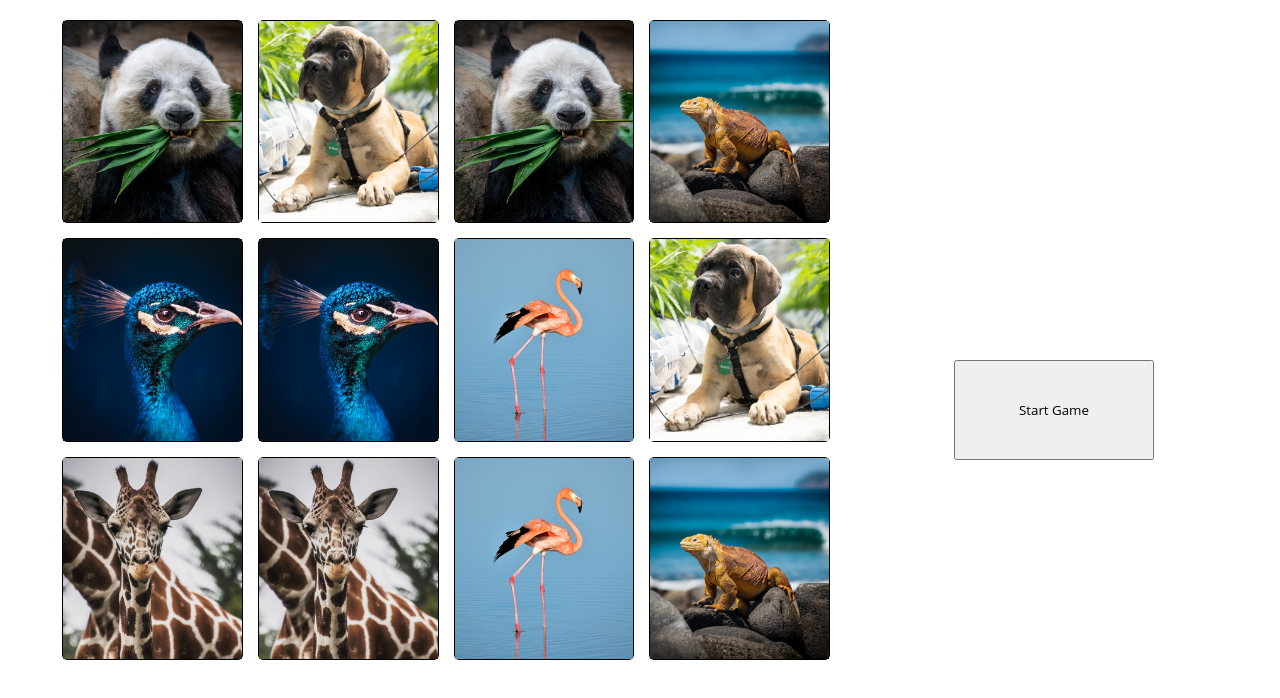
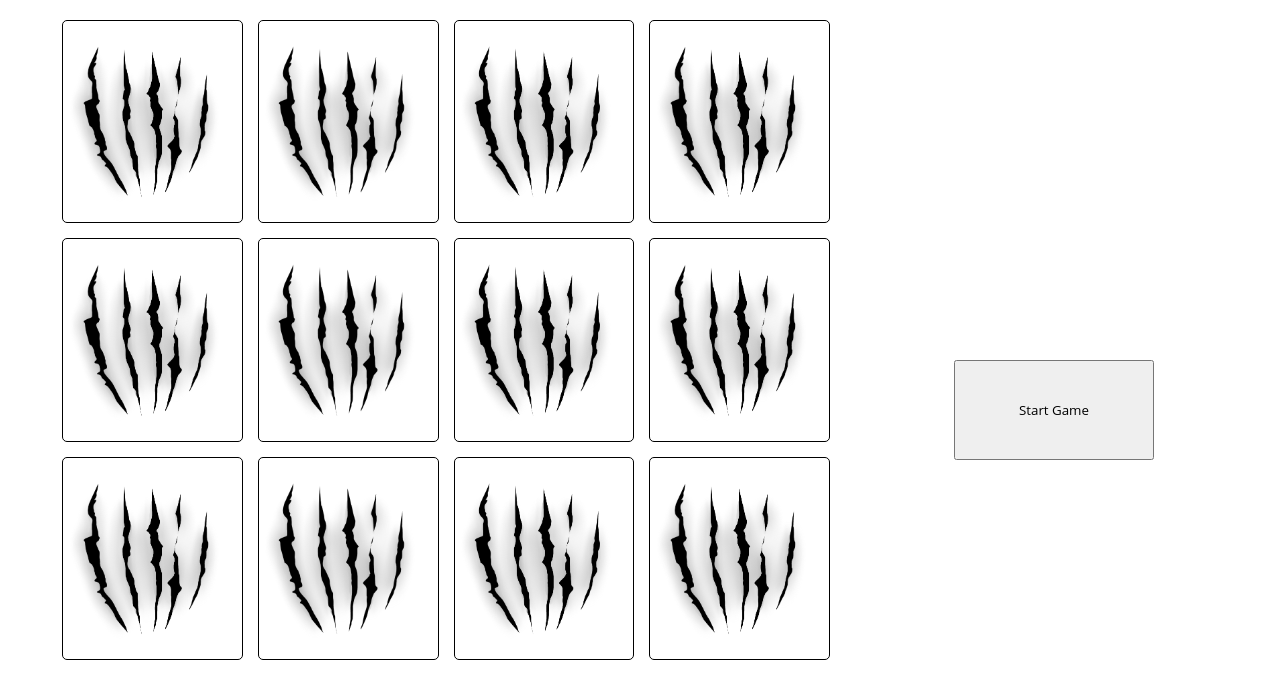
Before and after one commit to NataliaGie/Memory-Game, a React (Create React App) app: page / in a window 1280 px wide. Both pictures are taken after a click on the button "Start Game". Shown: the top 698 px of the page. Built offline with nearby package versions, Linux system fonts and the light colour scheme.

Commit message:
Turning card logic

```diff
--- a/src/App.tsx
+++ b/src/App.tsx
@@ -12,11 +12,28 @@ import peacock from './images/peacock.jpg';
 
 function App() {
 
-  const animals = [panda, dog, flamingo, giraffe, iguana, peacock];
+  const animals = [
+    { img: panda, name: 'panda1', flipped: false, id: 1},
+    { img: dog, name: 'dog1', flipped: false, id: 2},
+    { img: flamingo, name: 'flamingo1', flipped: false, id: 3},
+    { img: giraffe, name: 'giraffe1', flipped: false, id: 4},
+    { img: iguana, name: 'iguana1', flipped: false, id: 5},
+    { img: peacock, name: 'peacock1', flipped: false, id: 6},
+    { img: panda, name: 'panda2', flipped: false, id: 7},
+    { img: dog, name: 'dog2', flipped: false, id: 8},
+    { img: flamingo, name: 'flamingo2', flipped: false, id: 9},
+    { img: giraffe, name: 'giraffe2', flipped: false, id: 10},
+    { img: iguana, name: 'iguana2', flipped: false, id: 11},
+    { img: peacock, name: 'peacock2', flipped: false, id: 12}
+    ];
 
+  const isAnimalFlipped = animals.map(array => array.flipped);
+
+  const [cards, setCards] = useState(animals);
+  const [game, newGame] = useState(false);
 
 // Durstenfeld shuffle algorithm implementation
-  const shuffleCards = (array: string[]) => {
+  const shuffleCards = (array: any) => {
     for (let i = array.length - 1; i > 0; i--) {
       let j = Math.floor(Math.random() * (i + 1));
       let temp = array[i];
@@ -26,32 +43,36 @@ function App() {
       return array;
     };
 
+  const startingGameHandler = () => {
+    setCards(shuffleCards(animals));
+    newGame(true);
+  }
 
-  const [cards, setCards] = useState(animals);
-  const [game, newGame] = useState(false);
-
-  const startingGameHandler = () => {
-    setCards(shuffleCards(animals.concat(animals)));
-    newGame(true);
-    console.log('click');
-  }
+  const onCardClickHandler = (currentCard: any, id: number) => {
+    console.log(`I clicked ${currentCard.name} ${id}`);
+    setCards(prevState =>
+      prevState.map((card) => card.id === currentCard.id ? {...card, flipped: true} : card)
+    )
+    }
 
   return (
     <>
       <GlobalStyle />
       <AppWrapper>
       <BoardWrapper>
-            <BoardGrid>
-              {game ? cards.map((card, index) => {
+          <BoardGrid>
+            {game ?
+              cards.map((card, index) => {
                 return (
-                  <Card
-                    key={index}
-                    src={card}
-                    alt={'card'} />
-                )
-              })
+                <Card
+                  onClick={() => onCardClickHandler(card, card.id)}
+                  flipped={card.flipped}
+                  key={index}
+                  src={card.img}
+                  id={card.id} />
+                )})
             : null}
-            </BoardGrid>
+          </BoardGrid>
         </BoardWrapper>
         <StartGameButton onClick={startingGameHandler} />
       </AppWrapper>
--- a/src/components/Card/Card.tsx
+++ b/src/components/Card/Card.tsx
@@ -1,15 +1,21 @@
-import { CardImage, CardWrapper } from './CardStyles';
+import { CardFront, CardBack, CardWrapper } from './CardStyles';
+import cardBackImg from '../../images/cardBack.png';
 
 type Props = {
-    alt: string;
     src: string;
     key: number;
+    onClick: () => void;
+    id: number;
+    flipped: boolean;
 }
 
-const Card: React.FC<Props> = ({alt, src, key}) => {
+const Card: React.FC<Props> = ({src, key, onClick, flipped}) => {
     return (
         <CardWrapper>
-            <CardImage key={key} src={src} alt={alt} />
+            <CardBack
+                onClick={onClick} flipped={flipped} src={cardBackImg} alt={"Back of card"} />
+            <CardFront
+                flipped={flipped} key={key} src={src} alt={'Front of card'} />
         </CardWrapper>
     );
 }
--- a/src/components/Card/CardStyles.ts
+++ b/src/components/Card/CardStyles.ts
@@ -1,4 +1,8 @@
-import styled from 'styled-components';
+import styled, { css } from 'styled-components';
+
+type Props = {
+    flipped: boolean;
+}
 
 export const CardWrapper = styled.div`
     width: inherit;
@@ -7,8 +11,21 @@ export const CardWrapper = styled.div`
     border: 1px solid black;
 `
 
-export const CardImage = styled.img`
+const mainStyles = css`
     width: inherit;
     height: inherit;
     object-fit: cover;
 `
+
+export const CardFront = styled.img<Props>`
+    ${mainStyles}
+
+    display: ${props => props.flipped ? 'block' : 'none'};
+`
+
+export const CardBack = styled.img<Props>`
+    ${mainStyles}
+
+    cursor: pointer;
+    display: ${props => props.flipped ? 'none' : 'block'};
+`
```
Also changed, not shown: src/images/cardBack.png (added).
